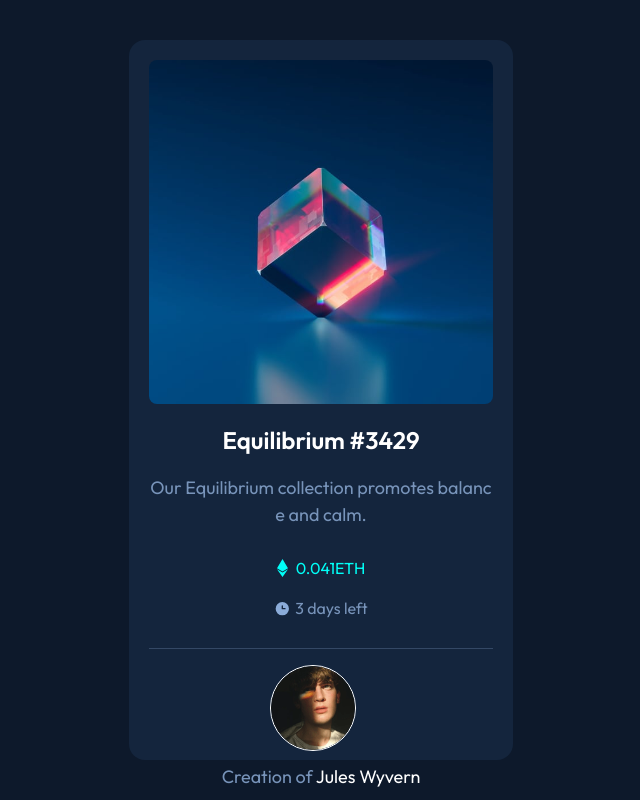
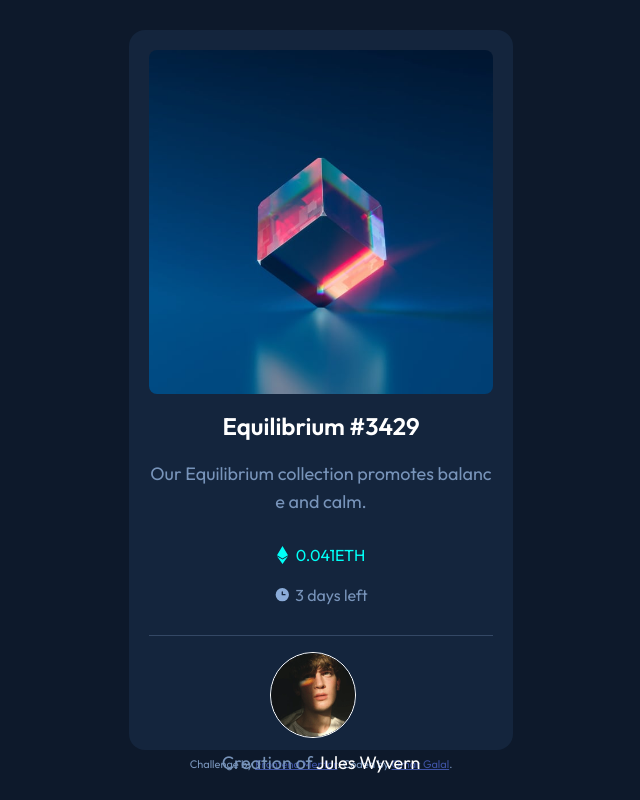
Before and after one commit to omar-jalal/NFT-preview-card-component, a plain HTML site: page index.html in a window 1280 px wide. Shown: the whole page, without its empty margins (319-959 px from the left). Drawn offline with Linux system fonts and the light colour scheme.

Commit message:
Added Hover Effects and Personal Info

```diff
--- a/css/style.css
+++ b/css/style.css
@@ -2,6 +2,7 @@
 
 :root {
     --lineColor: hsl(215, 32%, 60%);
+    --hoverColor: hsl(178, 100%, 50%);
 }
 
 /* Variables End */
@@ -19,6 +20,10 @@ body {
     background-color: hsl(217, 54%, 11%);
     height: 100vh;
     width: 100vw;
+    display: flex;
+    flex-direction: column;
+    align-items: center;
+    justify-content: center;
 }
 
 .center {
@@ -30,6 +35,11 @@ body {
 
 .flex {
     display: flex;
+}
+
+.hover:hover {
+    color: var(--hoverColor);
+    cursor: pointer;
 }
 
 h2 {
@@ -50,12 +60,23 @@ hr {
     background-color: hsl(215, 32%, 30%);
 }
 
+.attribution {
+    font-size: 11px; text-align: center;
+    color: var(--lineColor);
+    margin-top: .5rem;
+}
+
+.attribution a {
+    color: hsl(228, 45%, 44%);
+}
+
 
 /* Global End */
 
 
 .container {
     margin: 1.25rem;
+    position: relative;
 }
 
 .card {
@@ -63,14 +84,48 @@ hr {
     background-color: hsl(216, 50%, 16%);
 }
 
-picture img {
-    max-height: 100%;
+.product-pic {
+    display: block;
+    position: relative;
+}
+
+.product-pic::after {
+    content: '';
+    position: absolute;
+    top: 0;
+    left: 0;
+    height: 100%;
+    width: 100%;
+    background-color: var(--hoverColor);
+    opacity: 0;
+    cursor: pointer;
+}
+
+.product-pic:hover:after {
+    opacity: .5;
+}
+
+.product-pic .overlay-icon {
+    position: absolute;
+    top: 50%;
+    left: 50%;
+    transform: translate(-50%, -50%);
+    visibility: hidden;
+}
+
+.product-pic:hover .overlay-icon {
+    visibility: visible;
+}
+
+.product-pic img {
+    display: block;
     max-width: 100%;
+    max-height: auto;
     border-radius: 0.5rem;
 }
 
 .info .cost span {
-    color: hsl(178, 100%, 50%);
+    color: var(--hoverColor);
 }
 
 .info .time span {
@@ -165,6 +220,10 @@ picture img {
         word-break: break-all;
     }
 
+    .attribution {
+        font-size: 11px; text-align: center;
+        color: var(--lineColor);
+    }
 }
 
 /* Desktop Layout */
@@ -214,4 +273,8 @@ picture img {
     p {
         word-break: normal;
     }
+
+    .attribution {
+        top: 81%;
+    }
 }
--- a/index.html
+++ b/index.html
@@ -18,19 +18,22 @@
     <title>NFT preview card component</title>
 </head>
 <body>
-    <div class="card center">
+    <div class="card">
         <div class="container">
-            <picture>
+            <picture class="product-pic">
                 <img src="images/image-equilibrium.jpg" alt="card"/>
+                <div class="overlay">
+                    <img src="/images/icon-view.svg" class="overlay-icon"></img>
+                </div>
             </picture>
-            <h2 class="text-align">Equilibrium #3429</h2>
+            <h2 class="text-align hover">Equilibrium #3429</h2>
             <p class="text-align">Our Equilibrium collection promotes balance and calm.</p>
             <div class="info flex flex--dir">
-                <div class="cost flex flex--dir">
+                <div title="Item Cost" class="cost flex flex--dir">
                     <img src="images/icon-ethereum.svg" alt="coin"/>
                     <span>0.041ETH</span>
                 </div>
-                <div class="time flex flex--dir">
+                <div title="Time Left" class="time flex flex--dir">
                     <img src="images/icon-clock.svg" alt="clock"/>
                     <span>3 days left</span>
                 </div>
@@ -40,9 +43,13 @@
                 <picture>
                     <img src="images/image-avatar.png" alt="avatar">
                 </picture>
-                <p class="text-align">Creation of <span>Jules Wyvern</span></p>
+                <p class="text-align">Creation of <span class="hover">Jules Wyvern</span></p>
             </div>
         </div>
     </div>
+    <div class="attribution">
+        Challenge by <a href="https://www.frontendmentor.io?ref=challenge" target="_blank">Frontend Mentor</a>.
+        Coded by <a href="#">Omar Galal</a>.
+    </div>
 </body>
 </html>
```
